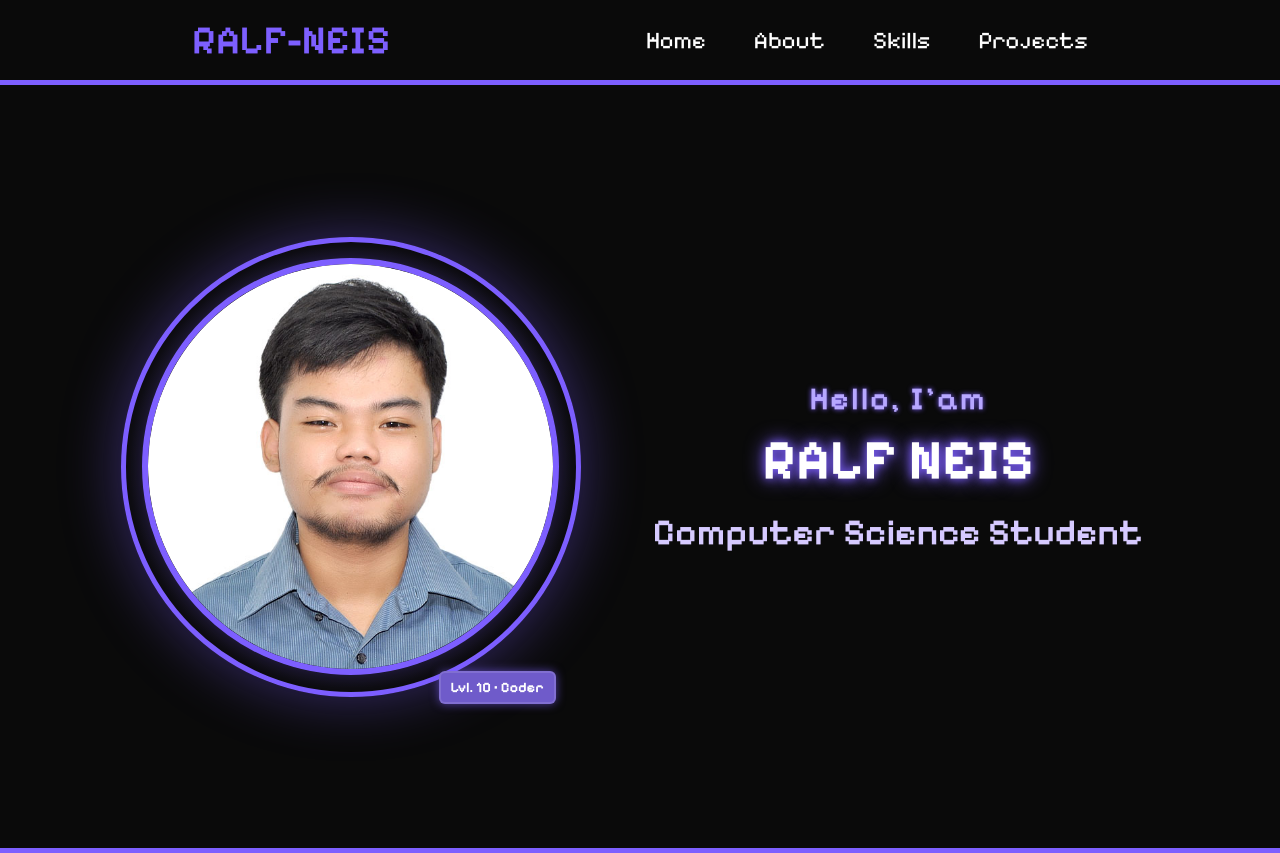
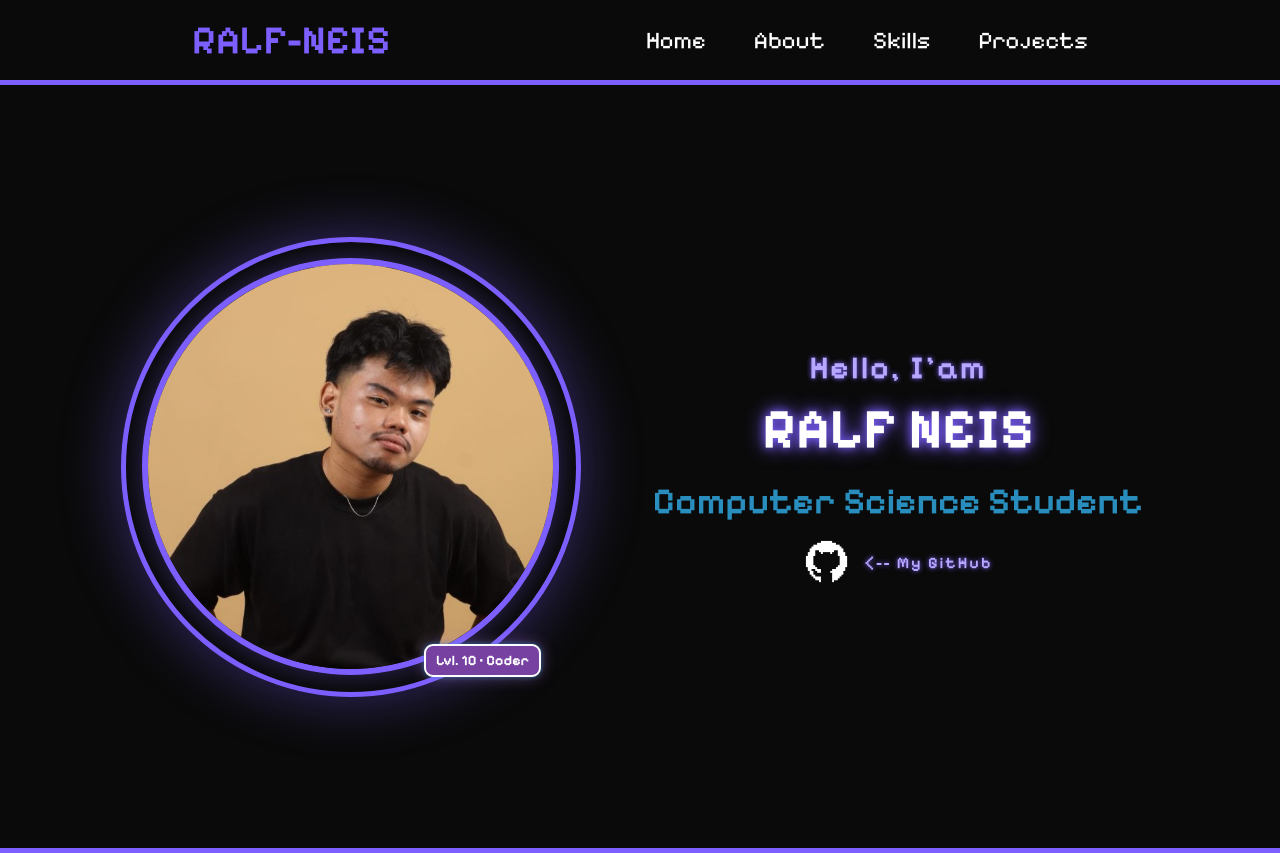
Before and after one commit to RalfNeis/Neis_Portfolio, a plain HTML site: page index.html in a window 1280 px wide. Drawn offline with Linux system fonts and the light colour scheme.

Commit message:
home redesign

```diff
--- a/index.html
+++ b/index.html
@@ -39,7 +39,7 @@
     </nav>
     <section id="profile">
         <div class="section__pic-container">
-            <img src="./assets/prof pic.png" alt="Neis Profile Pic">
+            <img src="./assets/prof_pic_new.jpg" alt="Neis Profile Pic">
         </div>
         <div class="section__text">
             <p class="section__text__p1">
@@ -51,6 +51,10 @@
             <p class="section__text__p2">
                 Computer Science Student
             </p>
+            <div id="github-container">
+                <img src="assets/github.png" alt="GitHub Logo" class="icon" onclick="location.href='https://github.com/RalfNeis'">
+                <p class="icon-label"> <-- My GitHub</p>
+            </div>
         </div>
     </section>
     <script src="script.js"></script>
--- a/styles.css
+++ b/styles.css
@@ -221,21 +221,66 @@ section {
 .section__pic-container::after {
   content: "Lvl. 10 • Coder";
   position: absolute;
-  bottom: -12px;
-  right: 20px;
+  bottom: 15px;
+  right: 35px;
   font-family: 'Pixelify Sans', sans-serif;
   font-weight: 700;
   font-size: 0.9rem;
   padding: 6px 10px;
-  background: #6f5bca;
+  background: #7641a1;
   color: #ffffff;
-  border-radius: 6px;
-  border: 2px solid rgba(255, 255, 255, 0.12);
+  border-radius: 9px;
+  border: 2px solid rgb(255, 255, 255);
   box-shadow: 0 0 10px rgba(125, 95, 255, 0.6);
   white-space: nowrap;
   z-index: 3;
+  animation: glowPulse 2.5s ease infinite alternate;
 }
 
+@keyframes glowPulse {
+  0% {
+    box-shadow: 0 0 5px rgba(35, 133, 199, 0.6), 0 0 15px rgba(206, 140, 250, 0.4);
+    transform: scale(1);
+  }
+  50% {
+    box-shadow: 0 0 15px rgb(22, 206, 212), 0 0 30px rgba(153, 83, 170, 0.8);
+    transform: scale(1.05);
+  }
+  100% {
+    box-shadow: 0 0 5px rgba(19, 123, 155, 0.6), 0 0 15px rgba(45, 13, 49, 0.4);
+    transform: scale(1);
+  }
+}
+
+/* Github Icon */
+#github-container{
+    display: flex;
+    justify-content: center;
+    margin-top: 1rem;
+    gap: 1rem;
+}
+
+.icon {
+    cursor: pointer;
+    width: 45px;
+    border-radius: 50%;
+    transition: transform 0.3s ease, filter 0.3s ease, box-shadow 0.3s ease;
+
+}
+
+.icon:hover {
+  transform: scale(1.1);
+  filter: drop-shadow(0 0 10px #7d5fff);
+  box-shadow: 0 0 15px rgba(125, 95, 255, 0.6);
+}
+.icon-label {
+  font-size: 1rem;
+  color: #b7a7ff;
+  text-shadow: 0 0 5px #7d5fff;
+  margin-top: 0.9rem;
+  font-weight: 600;
+  letter-spacing: 2px;
+}
 
 
 /* Text Section */
@@ -263,7 +308,7 @@ section {
 .section__text__p2 {
   font-size: 2.3rem;
   margin-top: 0.5rem;
-  color: #d6caff;
+  color: #298ebd;
 }
 
 .title {
```
Also changed, not shown: assets/about_pic_new.jpg (added), assets/github.png (added), assets/prof_pic_new.jpg (added).
